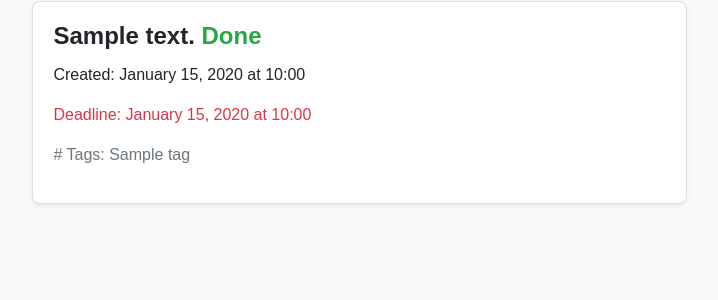
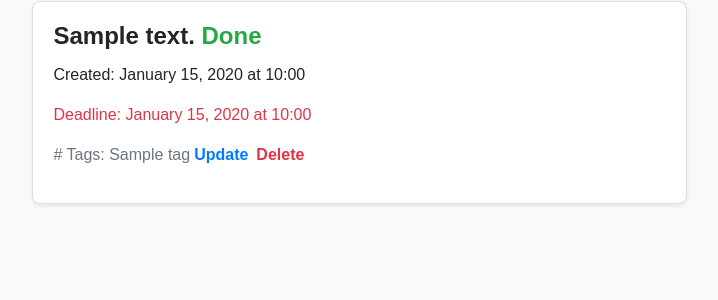
Before and after one commit to IhorDmytriv/todo-list, a Django app: page / in a window 1280 px wide. Shown: the part 135-435 px from the top of the page, without its empty margins (387-1105 px from the left). Run offline with Django 5.2, Linux system fonts and the light colour scheme; tables that the repository leaves empty hold one stand-in row (values such as "Sample post").

Commit message:
Add update and delete page for task

```diff
--- a/tasks/urls.py
+++ b/tasks/urls.py
@@ -1,9 +1,19 @@
 from django.urls import path
-from tasks.views import index, TaskCreateView
+from tasks.views import index, TaskCreateView, TaskUpdateView, TaskDeleteView
 
 urlpatterns = [
     path("", index, name="index"),
     path("tasks/create/", TaskCreateView.as_view(), name="task-create"),
+    path(
+        "tasks/update/<int:pk>/",
+        TaskUpdateView.as_view(),
+        name="task-update"
+    ),
+    path(
+        "tasks/delete/<int:pk>/",
+        TaskDeleteView.as_view(),
+        name="task-delete"
+    ),
 ]
 
 app_name = "tasks"
--- a/tasks/views.py
+++ b/tasks/views.py
@@ -1,6 +1,6 @@
 from django.shortcuts import render
 from django.urls import reverse_lazy
-from django.views.generic import CreateView
+from django.views.generic import CreateView, UpdateView, DeleteView
 
 from tasks.forms import TaskForm
 from tasks.models import Task
@@ -19,3 +19,15 @@ class TaskCreateView(CreateView):
     form_class = TaskForm
     template_name = "tasks/task_form.html"
     success_url = reverse_lazy("tasks:index")
+
+
+class TaskUpdateView(UpdateView):
+    model = Task
+    form_class = TaskForm
+    template_name = "tasks/task_form.html"
+    success_url = reverse_lazy("tasks:index")
+
+
+class TaskDeleteView(DeleteView):
+    model = Task
+    success_url = reverse_lazy("tasks:index")
--- a/templates/tasks/index.html
+++ b/templates/tasks/index.html
@@ -24,13 +24,24 @@
               {% if task.deadline %}
                 <p class="card-text text-danger">Deadline: {{ task.deadline|date:"F j, Y" }} at {{ task.deadline|time:"H:i" }}</p>
               {% endif %}
-              <p class="text-muted"># Tags:
+              <div class="d-flex align-items-center flex-wrap gap-2 mb-3">
+                <p class="text-muted m-0 mr-1"># Tags:
                   {% for tag in task.tags.all %}
                     {{ tag.name }}
                   {% empty %}
                     No tags
                   {% endfor %}
                 </p>
+
+                <a href="{% url 'tasks:task-update' pk=task.id %}" class="font-weight-bold mr-2">
+                  Update
+                </a>
+
+                <a href="{% url 'tasks:task-delete' pk=task.id %}" class="font-weight-bold text-danger">
+                  Delete
+                </a>
+
+              </div>
             </div>
           </div>
         </div>
```
Also changed, not shown: templates/tasks/task_confirm_delete.html (added, +10 -0 lines). Lines whose indentation alone changed are shown as unchanged.
